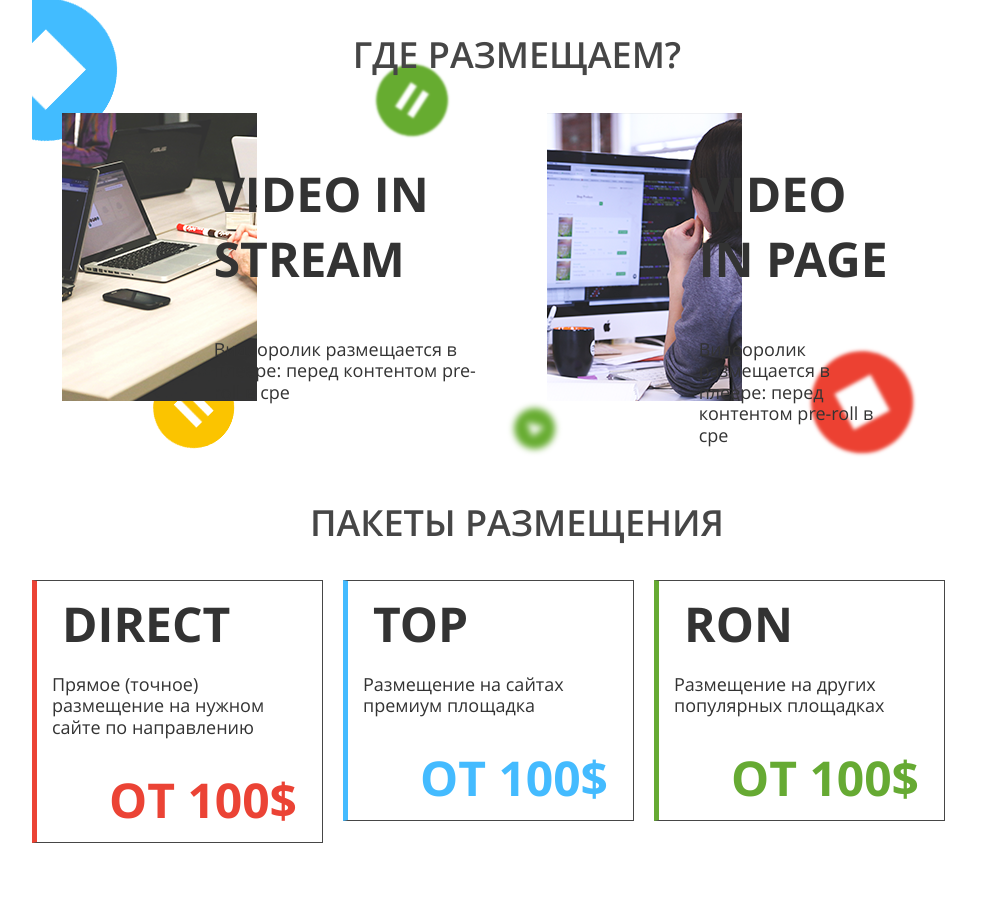
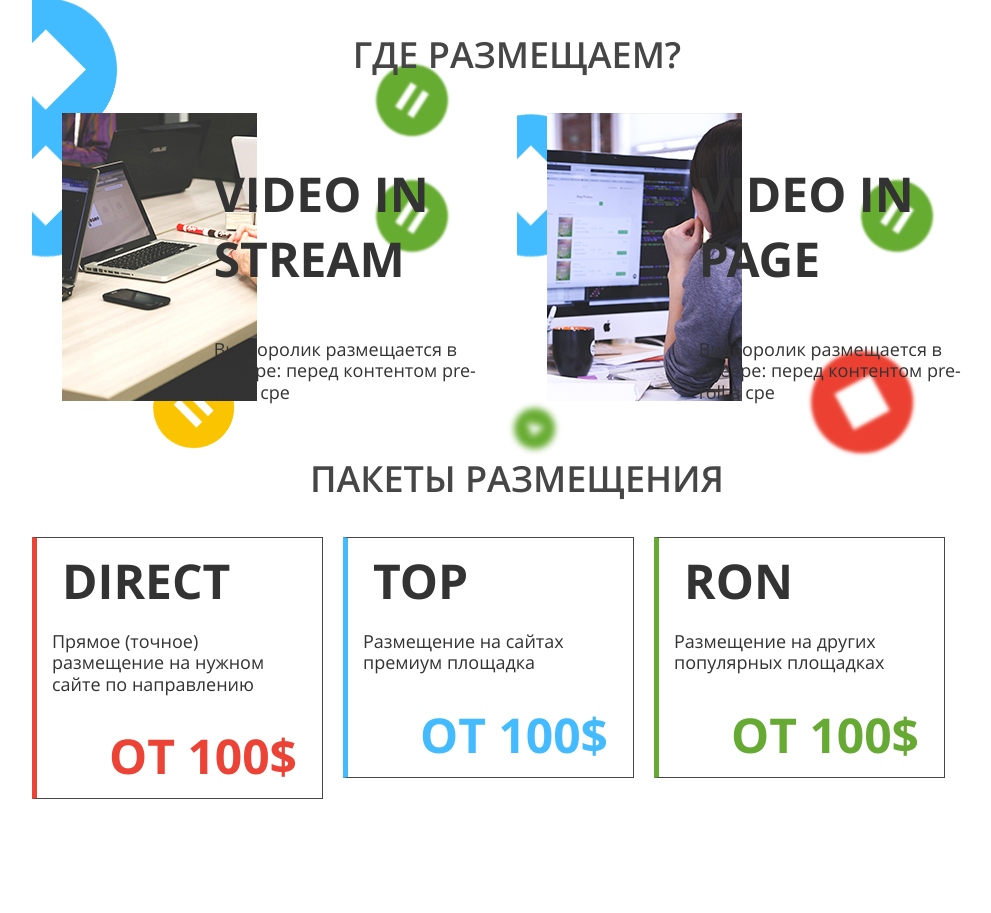
Before and after one commit to mzndm/elvideo, a plain HTML site: page index.html in a window 1280 px wide. Shown: the part 1039-1952 px from the top of the page, without its empty margins (123-1114 px from the left). Drawn offline with Linux system fonts and the light colour scheme.

Commit message:
2 commit

```diff
--- a/index.html
+++ b/index.html
@@ -94,7 +94,7 @@
 	<div class="container razm">
 		<div class="row">
 			<p class="h2">Где размещаем?</p>
-			<div class="col-md-6">
+			<div class="col-md-6 razm">
 				<div class="col-md-4">
 					<img src="images/video1.png" alt="">
 				</div>
@@ -103,11 +103,11 @@
 					<p>Видеоролик размещается в плеере: перед контентом pre-roll в сре</p>
 				</div>
 			</div>
-			<div class="col-md-6">
+			<div class="col-md-6 razm">
 				<div class="col-md-4">
 					<img src="images/video2.png" alt="">
 				</div>
-				<div class="col-md-6">
+				<div class="col-md-8">
 					<p class="big_p">Video in page</p>
 					<p>Видеоролик размещается в плеере: перед контентом pre-roll в сре</p>
 				</div>
```
